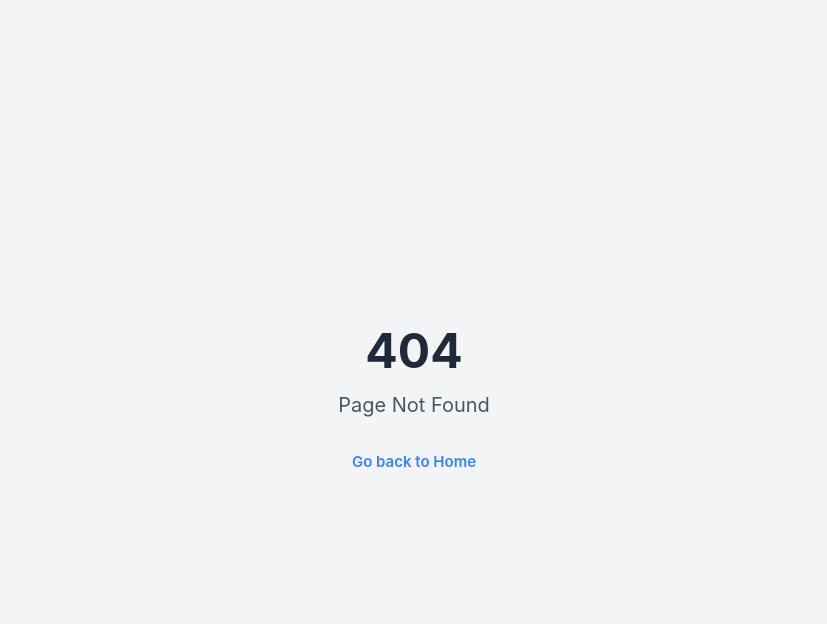
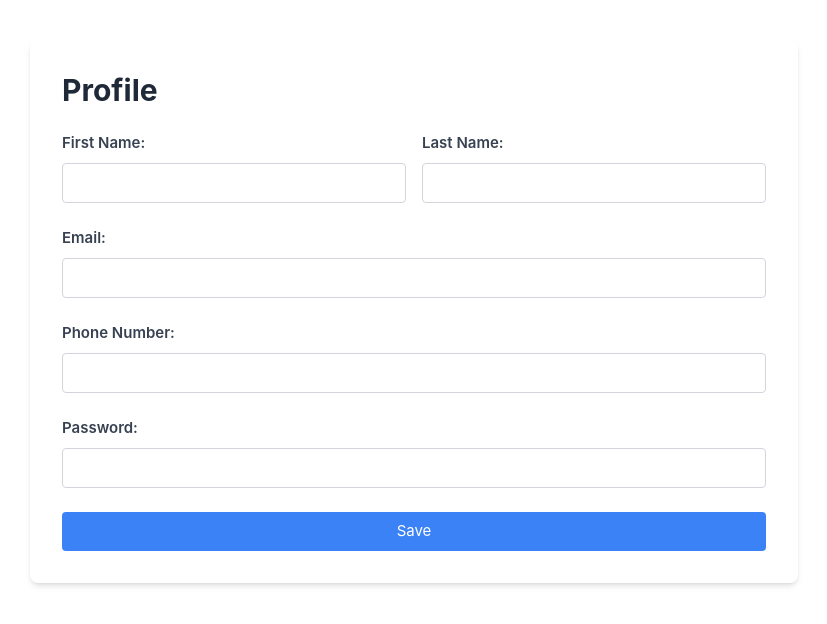
Before and after one commit to T3d4/MMPS, a Vue app in the folder Frontend/mmps/: page /profile in a window 1280 px wide. Before the commit this address had no page. Shown: the top 624 px of the page, without its empty margins (226-1053 px from the left). Built offline with nearby package versions, Linux system fonts and the light colour scheme.

Commit message:
minor updates

```diff
--- a/Frontend/mmps/src/components/AdminHeader.vue
+++ b/Frontend/mmps/src/components/AdminHeader.vue
@@ -43,9 +43,13 @@
             Statistics
           </router-link>
         </li>
-        <button @click="logout" class="text-red-600 hover:text-red-800 font-bold justify-center items-center flex">Logout</button>
+        <button
+          @click="logout"
+          class="text-red-600 hover:text-red-800 font-bold justify-center items-center flex"
+        >
+          Logout
+        </button>
       </ul>
-
     </nav>
 
     <!-- Confirmation Modal -->
@@ -99,6 +103,12 @@ const proceedNavigation = () => {
   showModal.value = false
   router.push(targetPath.value)
 }
+
+const logout = () => {
+  // Clear user data from local storage or any other necessary cleanup
+  localStorage.clear()
+  router.push('/login')
+}
 </script>
 
 <style scoped>
--- a/Frontend/mmps/src/router/index.js
+++ b/Frontend/mmps/src/router/index.js
@@ -1,5 +1,4 @@
 import { createRouter, createWebHistory } from 'vue-router'
-// import HomeView from '@/views/HomeView.vue'
 import QuizView from '@/views/QuizView.vue'
 import LoginView from '@/views/LoginView.vue'
 import SignupView from '@/views/SignupView.vue'
@@ -9,6 +8,7 @@ import UserManagement from '@/views/UserManagementView.vue'
 import QuizManagement from '@/views/QuizManagementView.vue'
 import Statistics from '@/views/StatisticsView.vue'
 import NotFound from '@/views/NotFound.vue'
+import ProfileView from '@/views/ProfileView.vue'
 
 const router = createRouter({
   history: createWebHistory(import.meta.env.BASE_URL),
@@ -32,7 +32,6 @@ const router = createRouter({
       path: '/quiz/:id',
       name: 'quiz',
       component: QuizView
-
     },
     {
       path: '/admin',
@@ -58,7 +57,12 @@ const router = createRouter({
       path: '/:pathMatch(.*)*', // This is the wildcard route
       name: 'NotFound',
       component: NotFound
-    }
+    },
+    {
+      path: '/profile',
+      name: 'profile',
+      component: ProfileView
+    },
   ]
 })
 
--- a/Frontend/mmps/src/views/NotFound.vue
+++ b/Frontend/mmps/src/views/NotFound.vue
@@ -18,5 +18,5 @@
 </script>
 
 <style scoped>
-/* custom styles here if necessary */
+/* custom styles here */
 </style>
--- a/Frontend/mmps/src/views/ProfileView.vue
+++ b/Frontend/mmps/src/views/ProfileView.vue
@@ -1,35 +1,53 @@
 <!-- src/views/ProfileView.vue -->
 <template>
-  <div class="max-w-3xl mx-auto p-8 bg-white shadow-md rounded-lg">
-    <h2 class="text-3xl font-bold mb-6">Profile</h2>
-    <div class="space-y-4">
-      <div>
+  <div class="max-w-3xl mx-auto p-8 bg-white shadow-md rounded-lg mt-10">
+    <h2 class="text-3xl font-bold mb-6 text-gray-800">Profile</h2>
+    <div class="space-y-6">
+      <div class="flex space-x-4">
+        <div class="w-1/2">
           <label class="block text-gray-700 font-semibold mb-2">First Name:</label>
           <input
             v-model="firstName"
             type="text"
-          class="w-full p-2 border border-gray-300 rounded"
+            class="w-full p-2 border border-gray-300 rounded focus:outline-none focus:ring-2 focus:ring-blue-500"
           />
         </div>
-      <div>
+        <div class="w-1/2">
           <label class="block text-gray-700 font-semibold mb-2">Last Name:</label>
           <input
             v-model="lastName"
             type="text"
-          class="w-full p-2 border border-gray-300 rounded"
+            class="w-full p-2 border border-gray-300 rounded focus:outline-none focus:ring-2 focus:ring-blue-500"
           />
+        </div>
       </div>
       <div>
         <label class="block text-gray-700 font-semibold mb-2">Email:</label>
         <input
           v-model="email"
           type="email"
-          class="w-full p-2 border border-gray-300 rounded"
+          class="w-full p-2 border border-gray-300 rounded focus:outline-none focus:ring-2 focus:ring-blue-500"
+        />
+      </div>
+      <div>
+        <label class="block text-gray-700 font-semibold mb-2">Phone Number:</label>
+        <input
+          v-model="phoneNumber"
+          type="tel"
+          class="w-full p-2 border border-gray-300 rounded focus:outline-none focus:ring-2 focus:ring-blue-500"
+        />
+      </div>
+      <div>
+        <label class="block text-gray-700 font-semibold mb-2">Password:</label>
+        <input
+          v-model="password"
+          type="password"
+          class="w-full p-2 border border-gray-300 rounded focus:outline-none focus:ring-2 focus:ring-blue-500"
         />
       </div>
       <button
         @click="saveProfile"
-        class="mt-4 bg-blue-500 text-white py-2 px-4 rounded hover:bg-blue-700"
+        class="mt-6 w-full bg-blue-500 text-white py-2 px-4 rounded hover:bg-blue-700 focus:outline-none focus:ring-2 focus:ring-blue-500"
       >
         Save
       </button>
@@ -43,15 +61,19 @@ import { ref } from 'vue'
 const firstName = ref(localStorage.getItem('firstName') || '')
 const lastName = ref(localStorage.getItem('lastName') || '')
 const email = ref(localStorage.getItem('email') || '')
+const phoneNumber = ref(localStorage.getItem('phoneNumber') || '')
+const password = ref(localStorage.getItem('password') || '')
 
 const saveProfile = () => {
   localStorage.setItem('firstName', firstName.value)
   localStorage.setItem('lastName', lastName.value)
   localStorage.setItem('email', email.value)
+  localStorage.setItem('phoneNumber', phoneNumber.value)
+  localStorage.setItem('password', password.value)
   alert('Profile saved successfully!')
 }
 </script>
 
 <style scoped>
-/* custom styles here if necessary */
+/* custom styles*/
 </style>
```
Lines whose indentation alone changed are shown as unchanged.
